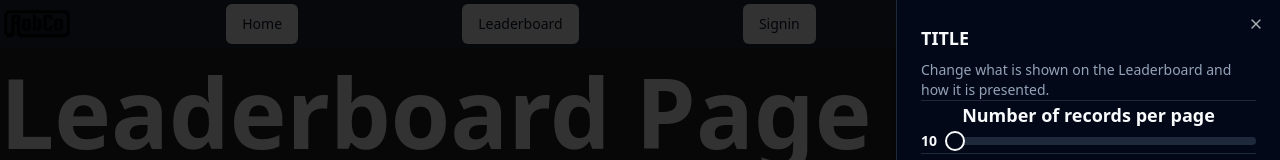
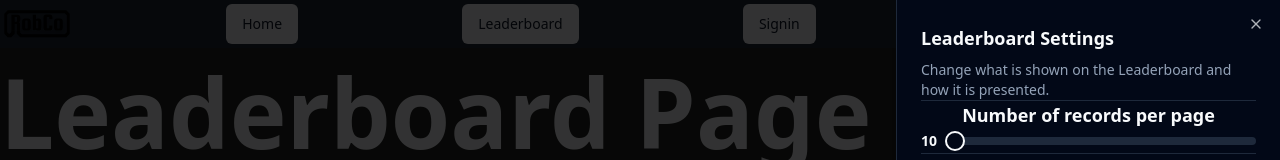
Before and after one commit to NaughtyDog6000/CompsciTDWebsite, a React (Vite) app: page /Leaderboard in a window 1280 px wide. Both pictures are taken after a click on the button "Open Filters". Shown: the top 160 px of the page. Built offline with nearby package versions, Linux system fonts and the light colour scheme.

Commit message:
scrollable leaderboard settings

```diff
--- a/package.json
+++ b/package.json
@@ -18,6 +18,7 @@
     "@radix-ui/react-label": "^2.0.2",
     "@radix-ui/react-popover": "^1.0.7",
     "@radix-ui/react-radio-group": "^1.1.3",
+    "@radix-ui/react-scroll-area": "^1.0.5",
     "@radix-ui/react-select": "^2.0.0",
     "@radix-ui/react-separator": "^1.0.3",
     "@radix-ui/react-slider": "^1.1.2",
--- a/src/Pages/LeaderboardPage.tsx
+++ b/src/Pages/LeaderboardPage.tsx
@@ -47,6 +47,7 @@
   PaginationPrevious,
   PaginationLink,
 } from "@/components/ui/pagination";
+import { ScrollArea } from "@/components/ui/scroll-area";
 
 import { columns } from "@/components/Leaderboard/LColumns";
 import L_Table from "@/components/Leaderboard/LTable";
@@ -154,8 +155,9 @@
           </Button>
         </SheetTrigger>
         <SheetContent>
+          <ScrollArea className="w-auto h-auto">
             <SheetHeader>
-            <SheetTitle>TITLE</SheetTitle>
+              <SheetTitle>Leaderboard Settings</SheetTitle>
               <SheetDescription>
                 Change what is shown on the Leaderboard and how it is presented.
               </SheetDescription>
@@ -281,6 +283,7 @@
                 </Button>
               </SheetClose>
             </SheetFooter>
+          </ScrollArea>
         </SheetContent>
       </Sheet>
 
--- /dev/null
+++ b/src/components/ui/scroll-area.tsx
@@ -0,0 +1,46 @@
+import * as React from "react"
+import * as ScrollAreaPrimitive from "@radix-ui/react-scroll-area"
+
+import { cn } from "@/lib/utils"
+
+const ScrollArea = React.forwardRef<
+  React.ElementRef<typeof ScrollAreaPrimitive.Root>,
+  React.ComponentPropsWithoutRef<typeof ScrollAreaPrimitive.Root>
+>(({ className, children, ...props }, ref) => (
+  <ScrollAreaPrimitive.Root
+    ref={ref}
+    className={cn("relative overflow-hidden", className)}
+    {...props}
+  >
+    <ScrollAreaPrimitive.Viewport className="h-full w-full rounded-[inherit]">
+      {children}
+    </ScrollAreaPrimitive.Viewport>
+    <ScrollBar />
+    <ScrollAreaPrimitive.Corner />
+  </ScrollAreaPrimitive.Root>
+))
+ScrollArea.displayName = ScrollAreaPrimitive.Root.displayName
+
+const ScrollBar = React.forwardRef<
+  React.ElementRef<typeof ScrollAreaPrimitive.ScrollAreaScrollbar>,
+  React.ComponentPropsWithoutRef<typeof ScrollAreaPrimitive.ScrollAreaScrollbar>
+>(({ className, orientation = "vertical", ...props }, ref) => (
+  <ScrollAreaPrimitive.ScrollAreaScrollbar
+    ref={ref}
+    orientation={orientation}
+    className={cn(
+      "flex touch-none select-none transition-colors",
+      orientation === "vertical" &&
+        "h-full w-2.5 border-l border-l-transparent p-[1px]",
+      orientation === "horizontal" &&
+        "h-2.5 flex-col border-t border-t-transparent p-[1px]",
+      className
+    )}
+    {...props}
+  >
+    <ScrollAreaPrimitive.ScrollAreaThumb className="relative flex-1 rounded-full bg-border" />
+  </ScrollAreaPrimitive.ScrollAreaScrollbar>
+))
+ScrollBar.displayName = ScrollAreaPrimitive.ScrollAreaScrollbar.displayName
+
+export { ScrollArea, ScrollBar }
```
Also changed, not shown: 1 other file (tests, documents, lock files or other folders). Lines whose indentation alone changed are shown as unchanged.
